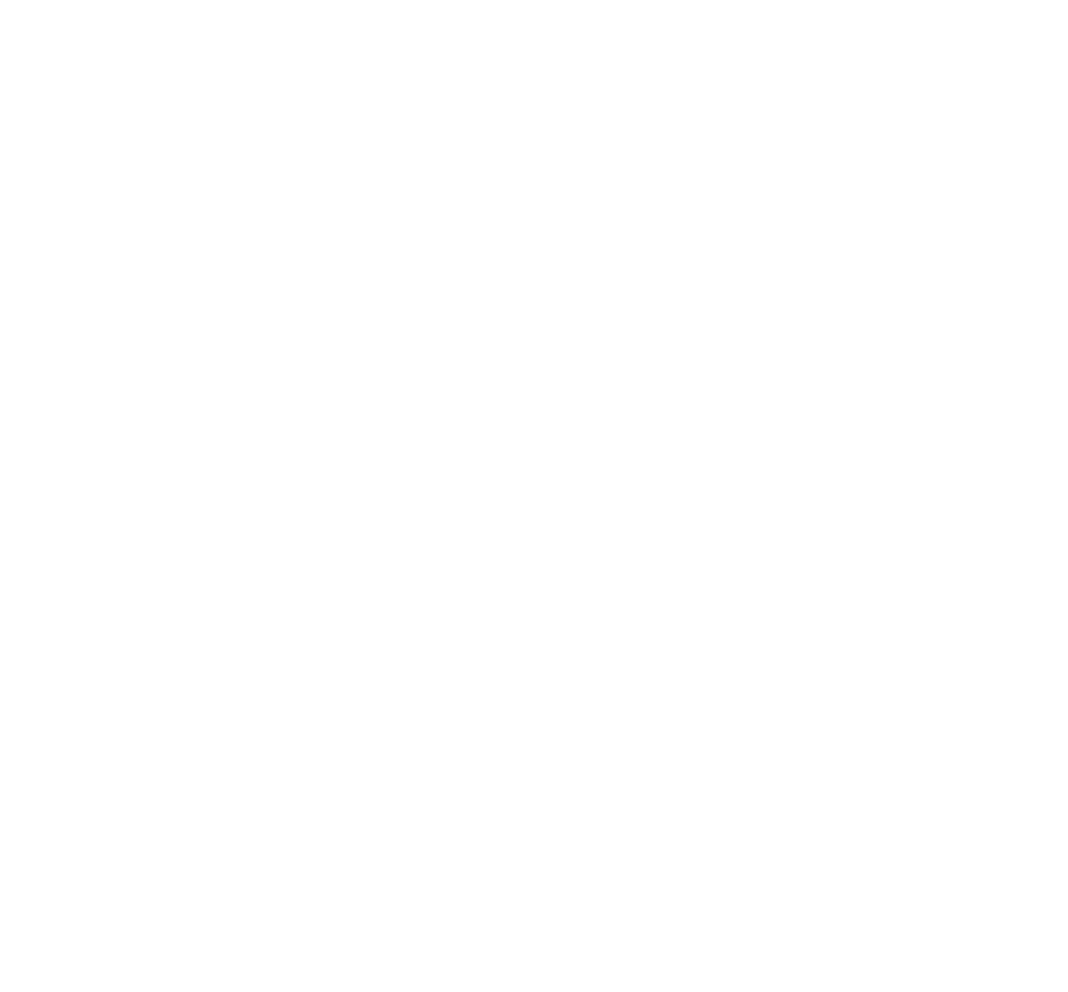
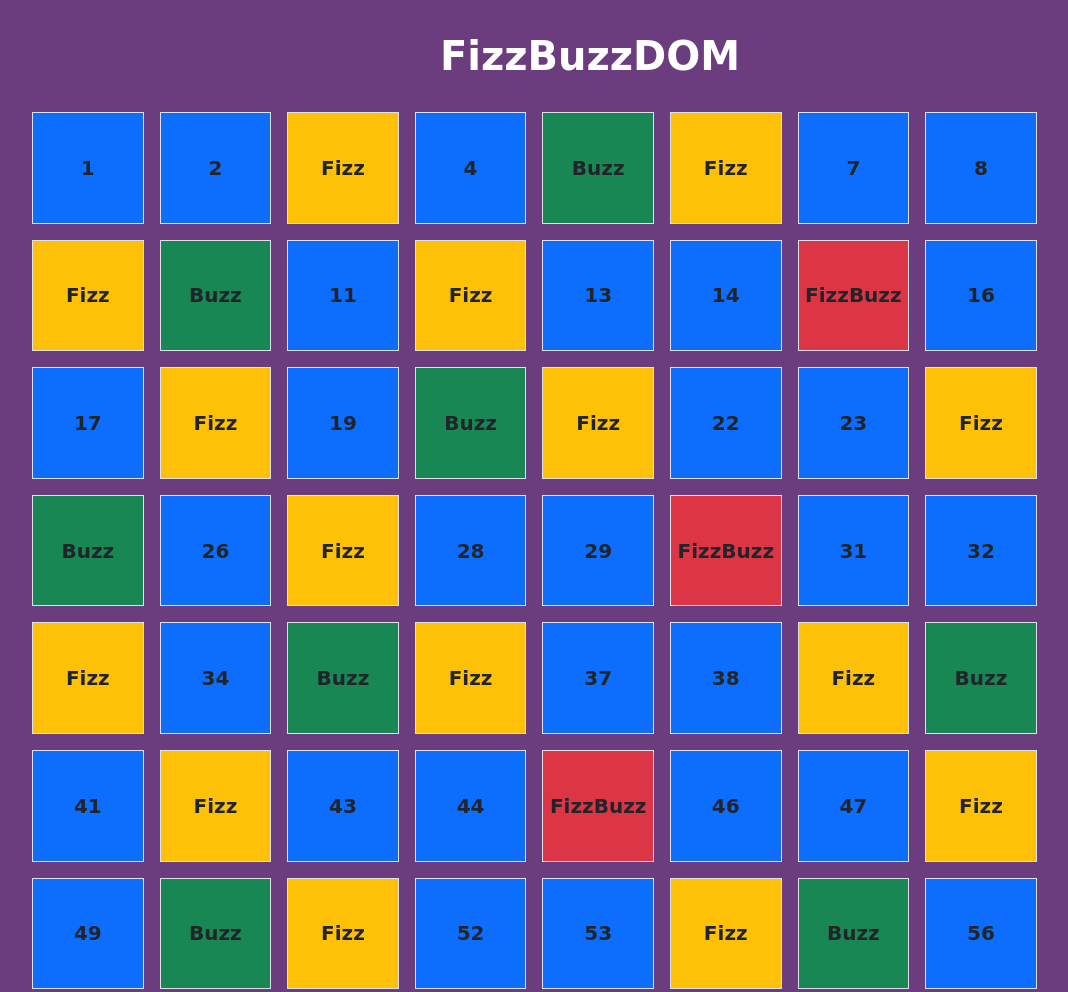
Before and after one commit to SimoneFilograna/js-fizzbuzz, a plain HTML site: page index.html in a window 1280 px wide. Shown: the top 992 px of the page, without its empty margins (50-1118 px from the left). Before the commit the page ends 800 px from the top, so only its background shows below. Drawn offline with nearby package versions, Linux system fonts and the light colour scheme.

Commit message:
finished

```diff
--- a/css/style.css
+++ b/css/style.css
@@ -0,0 +1,10 @@
+body{
+    background-color: rgb(107, 60, 126);
+    font-family: cursive
+}
+
+
+.box{
+    width: calc(100% / 10);
+    aspect-ratio: 1/1;
+}
--- a/index.html
+++ b/index.html
@@ -12,9 +12,14 @@
 </head>
 <body>
     <header>
+        <div class="top-box">
+            <h1 class="text-center text-white m-3 p-3 fw-bold">FizzBuzzDOM</h1>
+        </div>
 
     </header>
     <main>
+        <div class="container d-flex flex-wrap gap-3">
+        </div>
 
     </main>
 
--- a/js/main.js
+++ b/js/main.js
@@ -0,0 +1,27 @@
+for( let i = 1; i <= 100; i++){
+    console.log(i)
+
+    const mainContainer = document.querySelector(".container");
+    let boxContainer = document.createElement("div");
+    boxContainer.classList.add("box", "text-center", "border", "d-flex","justify-content-center", "align-items-center", "fw-semibold", "fs-5", "bg-primary");
+    mainContainer.append(boxContainer);
+
+    boxContainer.innerHTML = (i);
+
+
+    if (i % 3 === 0){
+        boxContainer.innerHTML = ("Fizz");
+        boxContainer.classList.add("bg-warning");
+    }
+
+    if (i % 5 === 0){
+        boxContainer.innerHTML = ("Buzz");
+        boxContainer.classList.add("bg-success")
+    }
+
+    if (i % 3 === 0 && i % 5 === 0) {
+        boxContainer.innerHTML = ("FizzBuzz");
+        boxContainer.classList.add("bg-danger")
+    }
+
+}
```
